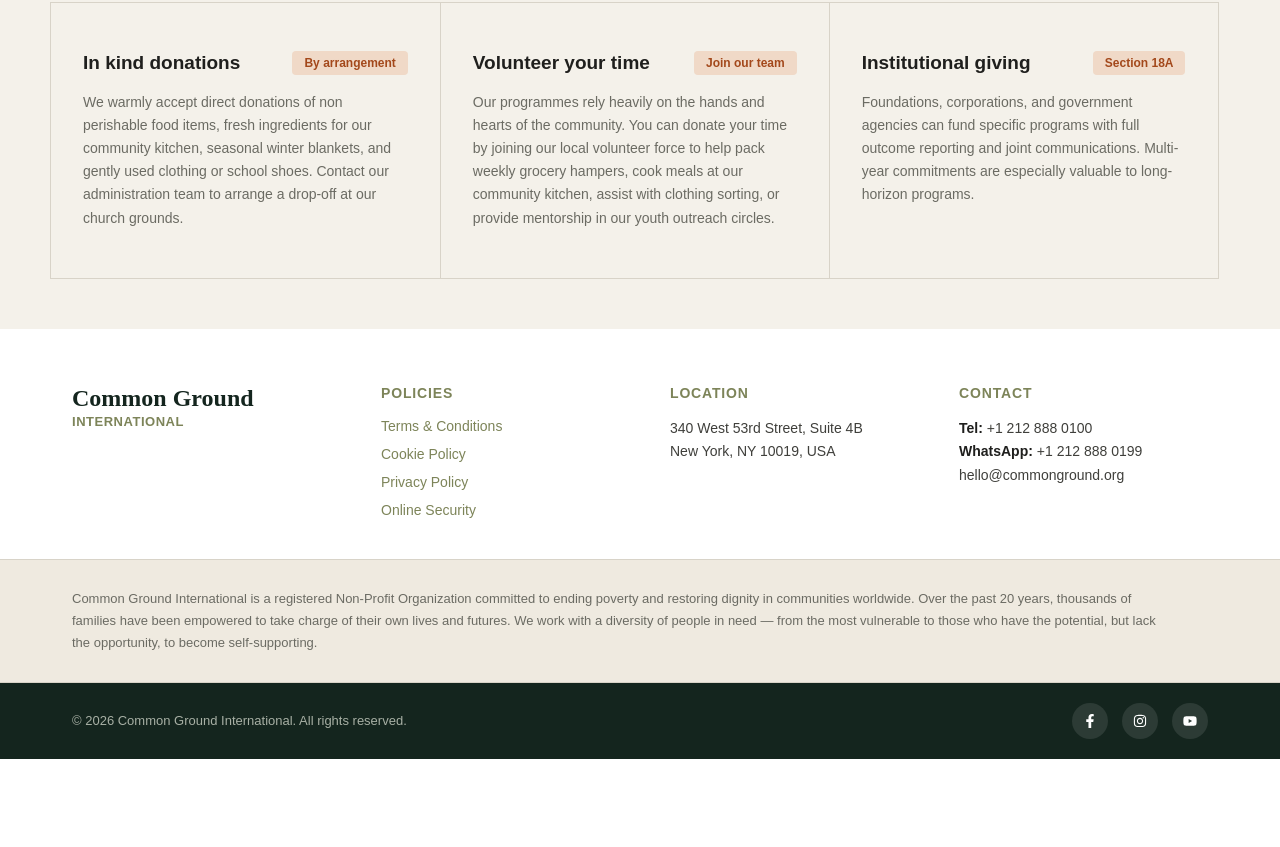
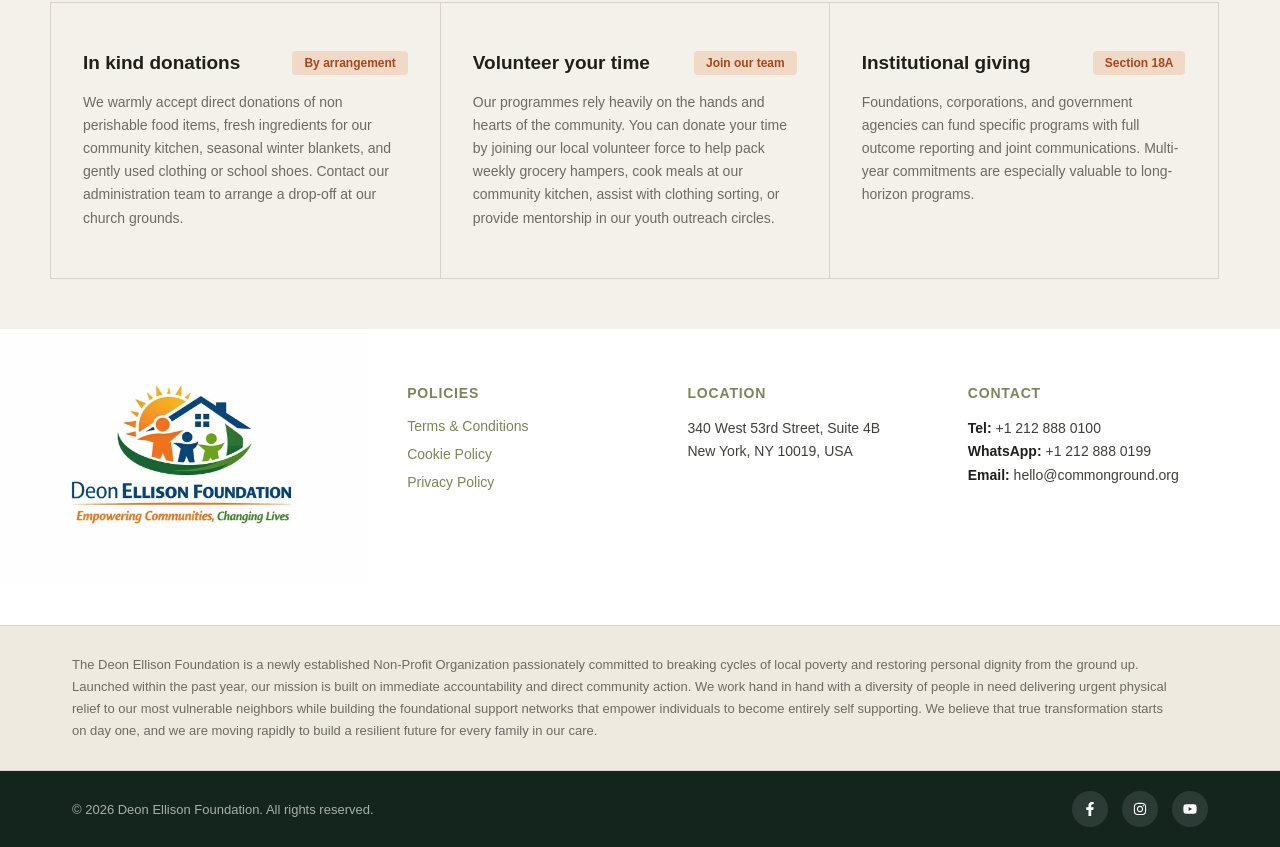
Before and after one commit to Ashton607/npo, a React (Vite) app: page /donate in a window 1280 px wide. Shown: the part 2361-3208 px from the top of the page. Before the commit the page ends 3120 px from the top, so only its background shows below. Built offline with nearby package versions, Linux system fonts and the light colour scheme.

Commit message:
Completed: footer visuals and design

```diff
--- a/src/App.jsx
+++ b/src/App.jsx
@@ -10,10 +10,12 @@ import Outreach from './components/programmes/Outreach'
 import Contact from './components/contact/Contact'
 import Donate from './components/donate/Donate'
 import Footer from './components/footer/Footer'
+import ScrollToTop from './ScrollToTop'
 
 function App() {
   return (
     <Router>
+      <ScrollToTop/>
       <Navbar/>
       <Routes>
         <Route path="/" element={<Home />} />
--- /dev/null
+++ b/src/ScrollToTop.jsx
@@ -0,0 +1,14 @@
+import { useEffect } from 'react'
+import { useLocation } from 'react-router-dom'
+
+const ScrollToTop = () => {
+  const { pathname } = useLocation()
+
+  useEffect(() => {
+    window.scrollTo(0, 0)
+  }, [pathname])
+
+  return null
+}
+
+export default ScrollToTop
--- a/src/components/footer/Footer.css
+++ b/src/components/footer/Footer.css
@@ -15,25 +15,16 @@
 
 .footer-logo {
   display: flex;
-  flex-direction: column;
-  gap: 2px;
+  align-items: center;
   flex: 1 1 200px;
 }
 
-.footer-logo-main {
-  font-family: 'Fraunces', serif;
-  font-optical-sizing: auto;
-  font-weight: 700;
-  font-size: 24px;
-  color: #14251E;
-}
-
-.footer-logo-sub {
-  font-size: 13px;
-  font-weight: 600;
-  letter-spacing: 0.04em;
-  text-transform: uppercase;
-  color: #7D8459;
+.footer-logo-img {
+  height: 250px;
+  width: auto;
+  object-fit: contain;
+  margin-left: -80px;
+  margin-top: -50px;
 }
 
 .footer-col {
--- a/src/components/footer/Footer.jsx
+++ b/src/components/footer/Footer.jsx
@@ -1,14 +1,14 @@
 import React from 'react'
 import './Footer.css'
 import { FaFacebookF, FaInstagram, FaYoutube } from 'react-icons/fa'
+import logoImg from '../../assets/DEF.jpg'
 
 const Footer = () => {
   return (
     <footer className="site-footer">
       <div className="footer-top">
         <div className="footer-logo">
-          <span className="footer-logo-main">Common Ground</span>
-          <span className="footer-logo-sub">International</span>
+        <img src={logoImg} alt="Deon Ellison Foundation" className="footer-logo-img" />
         </div>
 
         <div className="footer-col">
@@ -17,7 +17,6 @@ const Footer = () => {
             <li><a href="/terms">Terms & Conditions</a></li>
             <li><a href="/cookie-policy">Cookie Policy</a></li>
             <li><a href="/privacy-policy">Privacy Policy</a></li>
-            <li><a href="/online-security">Online Security</a></li>
           </ul>
         </div>
 
@@ -34,26 +33,27 @@ const Footer = () => {
           <p className="footer-contact">
             <strong>Tel:</strong> +1 212 888 0100<br />
             <strong>WhatsApp:</strong> +1 212 888 0199<br />
-            hello@commonground.org
+            <strong>Email:</strong> hello@commonground.org
           </p>
         </div>
       </div>
 
       <div className="footer-description">
         <p>
-          Common Ground International is a registered Non-Profit Organization
-          committed to ending poverty and restoring dignity in communities
-          worldwide. Over the past 20 years, thousands of families have been
-          empowered to take charge of their own lives and futures. We work
-          with a diversity of people in need — from the most vulnerable to
-          those who have the potential, but lack the opportunity, to become
-          self-supporting.
+          The Deon Ellison Foundation is a newly established Non-Profit Organization passionately
+          committed to breaking cycles of local poverty and restoring personal dignity from the ground
+          up. Launched within the past year, our mission is built on immediate accountability and direct
+          community action. We work hand in hand with a diversity of people in need delivering urgent
+          physical relief to our most vulnerable neighbors while building the foundational support
+          networks that empower individuals to become entirely self supporting. We believe that true
+          transformation starts on day one, and we are moving rapidly to build a resilient future for
+          every family in our care.
         </p>
       </div>
 
       <div className="footer-bottom">
         <span className="footer-copyright">
-          © 2026 Common Ground International. All rights reserved.
+          © 2026 Deon Ellison Foundation. All rights reserved.
         </span>
 
         <div className="footer-socials">
```
Also changed, not shown: src/assets/DEF.jpg (added).
